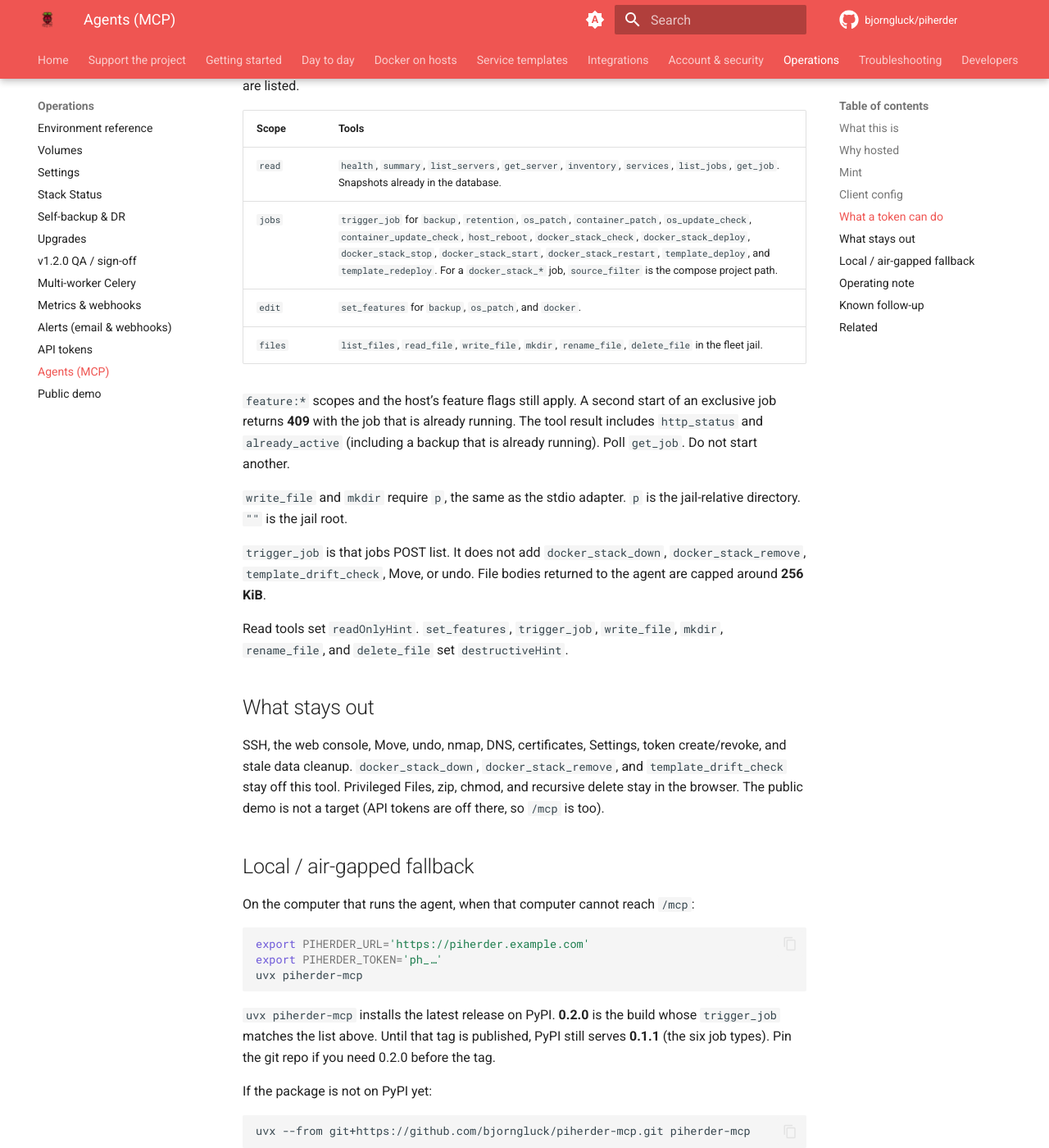
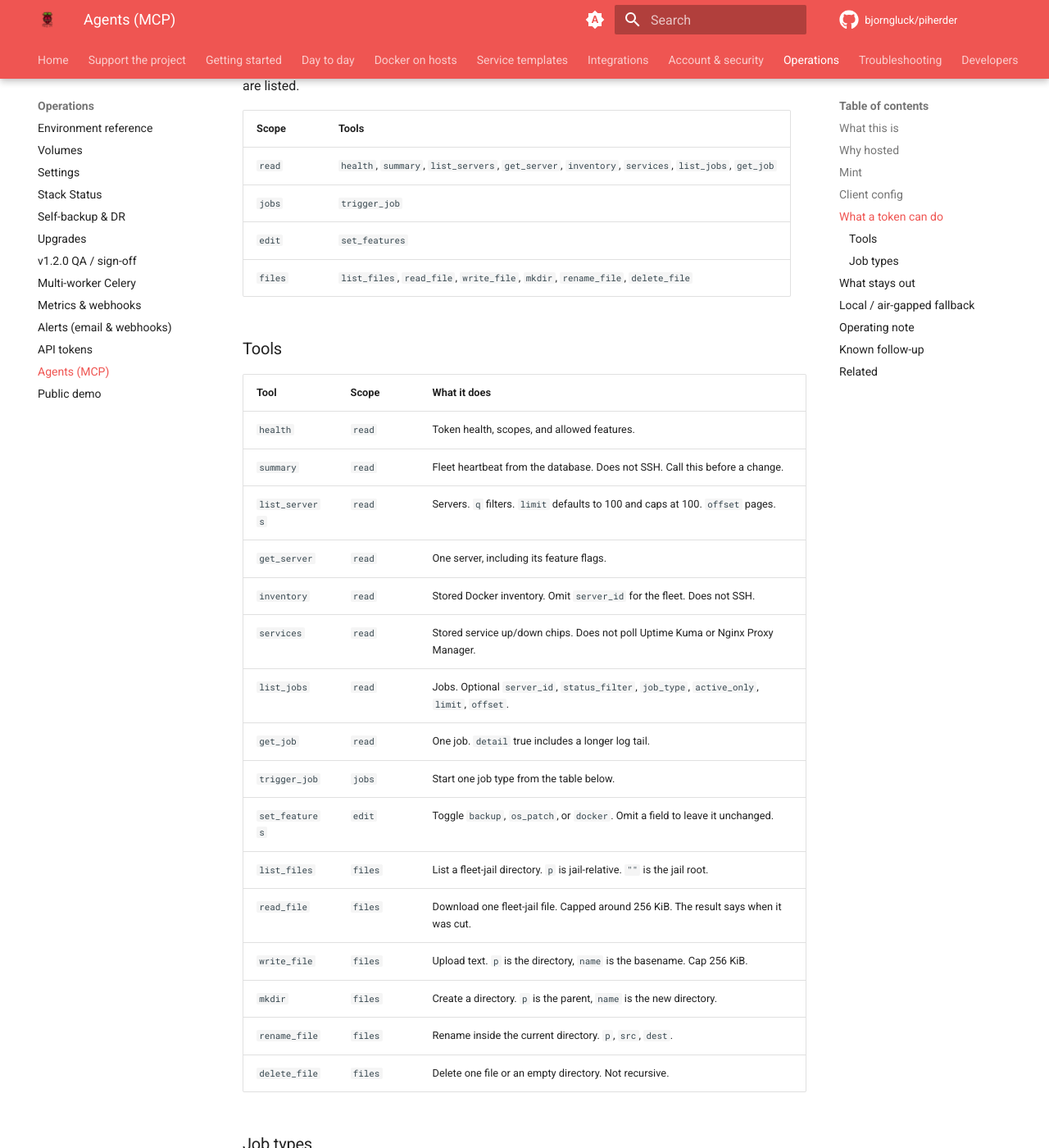
Before and after one commit to bjorngluck/piherder, an MkDocs documentation site: the page built from wiki/operations/mcp.md, in a window 1280 px wide and 1400 px high, scrolled down 2472 px. Shown: the whole window at 82% size. Built offline with MkDocs 1.6.1 and Material for MkDocs 9.7.7, drawn with Linux system fonts in a browser that asks for light colours; comment, search, counter and statistics services are not loaded; some of the changed text lies outside the part shown.

Commit message:
docs(mcp): enhance documentation for tools and job types in v1.8.0
Revise the documentation to provide a clearer overview of available tools and job types, including detailed descriptions of each tool's functionality and the arguments for `trigger_job`. Update references to the piherder-mcp adapter version 0.2.0 and ensure consistency across related documentation. Highlight the importance of the operator page for accessing job types and tools.

````diff
--- a/wiki/operations/mcp.md
+++ b/wiki/operations/mcp.md
@@ -72,16 +72,56 @@
 
 | Scope | Tools |
 |-------|--------|
-| `read` | `health`, `summary`, `list_servers`, `get_server`, `inventory`, `services`, `list_jobs`, `get_job`. Snapshots already in the database. |
-| `jobs` | `trigger_job` for `backup`, `retention`, `os_patch`, `container_patch`, `os_update_check`, `container_update_check`, `host_reboot`, `docker_stack_check`, `docker_stack_deploy`, `docker_stack_stop`, `docker_stack_start`, `docker_stack_restart`, `template_deploy`, and `template_redeploy`. For a `docker_stack_*` job, `source_filter` is the compose project path. |
-| `edit` | `set_features` for `backup`, `os_patch`, and `docker`. |
-| `files` | `list_files`, `read_file`, `write_file`, `mkdir`, `rename_file`, `delete_file` in the fleet jail. |
+| `read` | `health`, `summary`, `list_servers`, `get_server`, `inventory`, `services`, `list_jobs`, `get_job` |
+| `jobs` | `trigger_job` |
+| `edit` | `set_features` |
+| `files` | `list_files`, `read_file`, `write_file`, `mkdir`, `rename_file`, `delete_file` |
 
-`feature:*` scopes and the host’s feature flags still apply. A second start of an exclusive job returns **409** with the job that is already running. The tool result includes `http_status` and `already_active` (including a backup that is already running). Poll `get_job`. Do not start another.
+### Tools
 
-`write_file` and `mkdir` require `p`, the same as the stdio adapter. `p` is the jail-relative directory. `""` is the jail root.
+| Tool | Scope | What it does |
+|------|--------|----------------|
+| `health` | `read` | Token health, scopes, and allowed features. |
+| `summary` | `read` | Fleet heartbeat from the database. Does not SSH. Call this before a change. |
+| `list_servers` | `read` | Servers. `q` filters. `limit` defaults to 100 and caps at 100. `offset` pages. |
+| `get_server` | `read` | One server, including its feature flags. |
+| `inventory` | `read` | Stored Docker inventory. Omit `server_id` for the fleet. Does not SSH. |
+| `services` | `read` | Stored service up/down chips. Does not poll Uptime Kuma or Nginx Proxy Manager. |
+| `list_jobs` | `read` | Jobs. Optional `server_id`, `status_filter`, `job_type`, `active_only`, `limit`, `offset`. |
+| `get_job` | `read` | One job. `detail` true includes a longer log tail. |
+| `trigger_job` | `jobs` | Start one job type from the table below. |
+| `set_features` | `edit` | Toggle `backup`, `os_patch`, or `docker`. Omit a field to leave it unchanged. |
+| `list_files` | `files` | List a fleet-jail directory. `p` is jail-relative. `""` is the jail root. |
+| `read_file` | `files` | Download one fleet-jail file. Capped around 256 KiB. The result says when it was cut. |
+| `write_file` | `files` | Upload text. `p` is the directory, `name` is the basename. Cap 256 KiB. |
+| `mkdir` | `files` | Create a directory. `p` is the parent, `name` is the new directory. |
+| `rename_file` | `files` | Rename inside the current directory. `p`, `src`, `dest`. |
+| `delete_file` | `files` | Delete one file or an empty directory. Not recursive. |
 
-`trigger_job` is that jobs POST list. It does not add `docker_stack_down`, `docker_stack_remove`, `template_drift_check`, Move, or undo. File bodies returned to the agent are capped around **256 KiB**.
+### Job types
+
+`trigger_job` takes `server_id` and `job_type`. `source_filter` and `os_steps` are optional. The host feature flag and any `feature:*` scope still apply.
+
+| `job_type` | Host feature | Arguments |
+|------------|----------------|-----------|
+| `backup` | backup | `source_filter` is the backup source name. |
+| `retention` | backup | Prune backups. |
+| `os_patch` | os_patch | `os_steps` is the optional step list. |
+| `os_update_check` | os_patch | Check for OS package updates. |
+| `host_reboot` | os_patch | Reboot the host. |
+| `container_patch` | docker | Update containers. |
+| `container_update_check` | docker | Check for container image updates. |
+| `docker_stack_check` | docker | `source_filter` is the compose project path. |
+| `docker_stack_deploy` | docker | `source_filter` is the compose project path. |
+| `docker_stack_stop` | docker | `source_filter` is the compose project path. |
+| `docker_stack_start` | docker | `source_filter` is the compose project path. |
+| `docker_stack_restart` | docker | `source_filter` is the compose project path. |
+| `template_deploy` | docker | On this list because the jobs POST accepts it. This call has no template slug or variable values, so a catalog deploy still starts from the template UI. |
+| `template_redeploy` | docker | Same as `template_deploy`. |
+
+A second start of an exclusive job returns **409** with the job that is already running. The tool result includes `http_status` and `already_active`. Poll `get_job`. Do not start another.
+
+Not accepted: `docker_stack_down`, `docker_stack_remove`, `template_drift_check`, Move (`service_migrate`), and undo (`service_migrate_undo`).
 
 Read tools set `readOnlyHint`. `set_features`, `trigger_job`, `write_file`, `mkdir`, `rename_file`, and `delete_file` set `destructiveHint`.
 
@@ -99,9 +139,9 @@
 uvx piherder-mcp
 ```
 
-`uvx piherder-mcp` installs the latest release on PyPI. **0.2.0** is the build whose `trigger_job` matches the list above. Until that tag is published, PyPI still serves **0.1.1** (the six job types). Pin the git repo if you need 0.2.0 before the tag.
+`uvx piherder-mcp` installs the latest release on PyPI. That release is **[0.2.0](https://pypi.org/project/piherder-mcp/0.2.0/)**, and its `trigger_job` list is the table above. Notes: [piherder-mcp 0.2.0](https://github.com/bjorngluck/piherder-mcp/blob/main/docs/RELEASE_v0.2.0.md).
 
-If the package is not on PyPI yet:
+Git pin, when you need a commit that is not the PyPI release:
 
 ```bash
 uvx --from git+https://github.com/bjorngluck/piherder-mcp.git piherder-mcp
````
Also changed, not shown: docs/API.md (+1 -1 lines), docs/PLAN_v1.8.0.md (+1 -1 lines).
